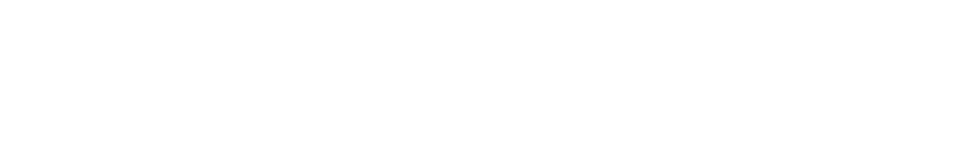
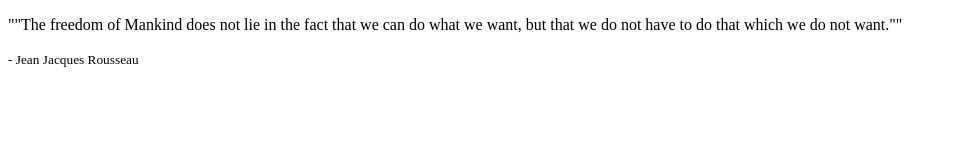
Before and after one commit to andreii1907/simple-quote-page, a plain HTML site: page index.html in a window 1280 px wide. Shown: the whole page, without its empty margins (0-956 px from the left). Drawn offline with Linux system fonts and the light colour scheme.

Commit message:
html structure

```diff
--- a/index.html
+++ b/index.html
@@ -7,6 +7,9 @@
 	<link rel="stylesheet" type="text/css" href="main.css">
 </head>
 <body>
-
+	<div class="wrapper">
+	<p class="quote">""The freedom of Mankind does not lie in the fact that we can do what we want, but that we do not have to do that which we do not want.""</p>
+		<p class="author"><small>- Jean Jacques Rousseau</small></p>
+	</div>
 </body>
 </html>
```
